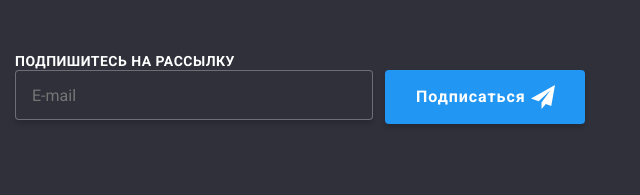
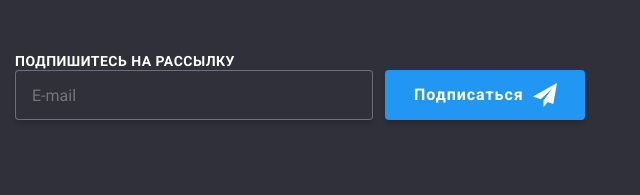
Before and after one commit to Industrialguard/goit-markup-hw-07, a plain HTML site: page index.html in a window 1280 px wide. Shown: the part 2694-2889 px from the top of the page, 640-1280 px from the left. Drawn offline with nearby package versions, Linux system fonts and the light colour scheme.

Commit message:
Fix button

```diff
--- a/css/styles.css
+++ b/css/styles.css
@@ -636,7 +636,9 @@ img {
   display: flex;
   justify-content: space-between;
   align-items: center;
+  width: 200px;
   padding: 10px 28px 10px 29px;
+  border: 0;
 }
 
 /* Portfolio section ! */
```
